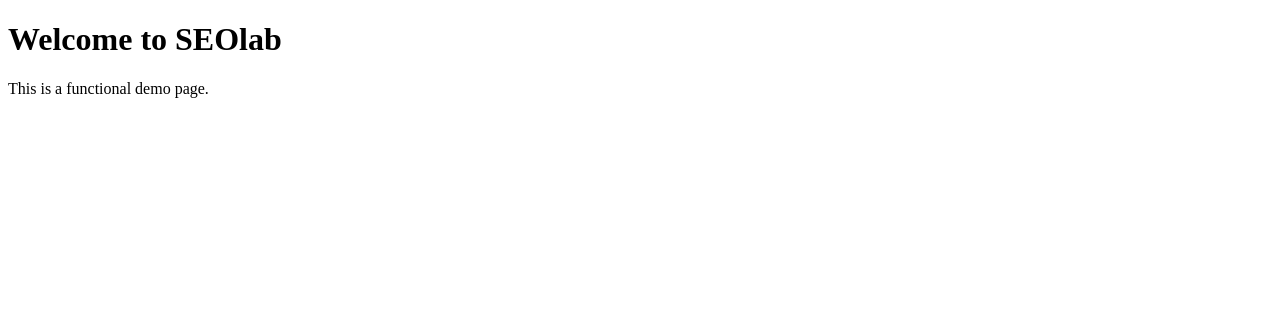
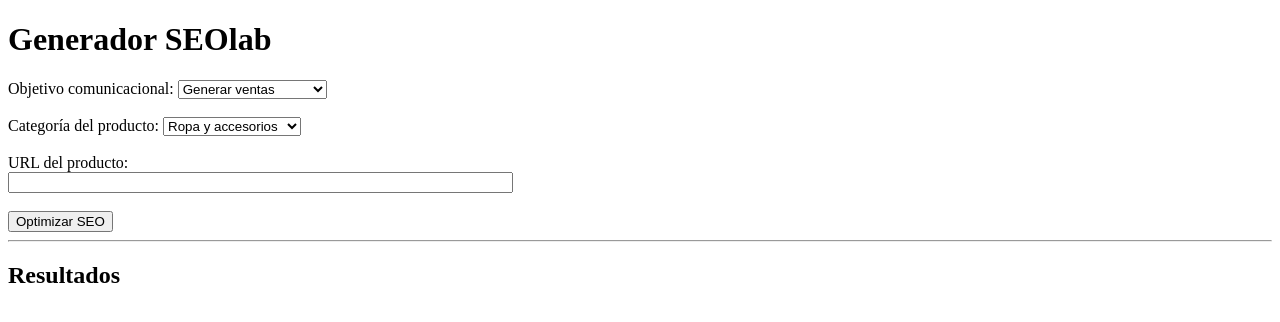
Before and after one commit to aannddyypa/seolab-demo, a Flask app: page / in a window 1280 px wide. Shown: the top 322 px of the page. Run offline with Flask 3, Linux system fonts and the light colour scheme.

Commit message:
change templates

```diff
--- a/templates/admin.html
+++ b/templates/admin.html
@@ -5,7 +5,7 @@
     <title>Admin Panel</title>
 </head>
 <body>
-    <h1>Admin Panel</h1>
-    <p>Edit your country settings here.</p>
+    <h1>Admin Panel – Configuración por país</h1>
+    <p>(Aquí podrás definir reglas y contexto para cada marketplace nacional)</p>
 </body>
 </html>
--- a/templates/index.html
+++ b/templates/index.html
@@ -3,9 +3,32 @@
 <head>
     <meta charset="UTF-8">
     <title>SEOlab Demo</title>
+    <script src="/static/js/script.js" defer></script>
 </head>
 <body>
-    <h1>Welcome to SEOlab</h1>
-    <p>This is a functional demo page.</p>
+    <h1>Generador SEOlab</h1>
+    <form id="seoForm">
+        <label>Objetivo comunicacional:</label>
+        <select id="objetivo">
+            <option value="ventas">Generar ventas</option>
+            <option value="engagement">Generar engagement</option>
+        </select><br><br>
+
+        <label>Categoría del producto:</label>
+        <select id="categoria">
+            <option value="ropa">Ropa y accesorios</option>
+            <option value="hogar">Hogar y decoración</option>
+            <option value="artesanias">Artesanías</option>
+        </select><br><br>
+
+        <label>URL del producto:</label><br>
+        <input type="text" id="urlProducto" size="60"><br><br>
+
+        <button type="submit">Optimizar SEO</button>
+    </form>
+
+    <hr>
+    <h2>Resultados</h2>
+    <div id="resultado"></div>
 </body>
 </html>
```
